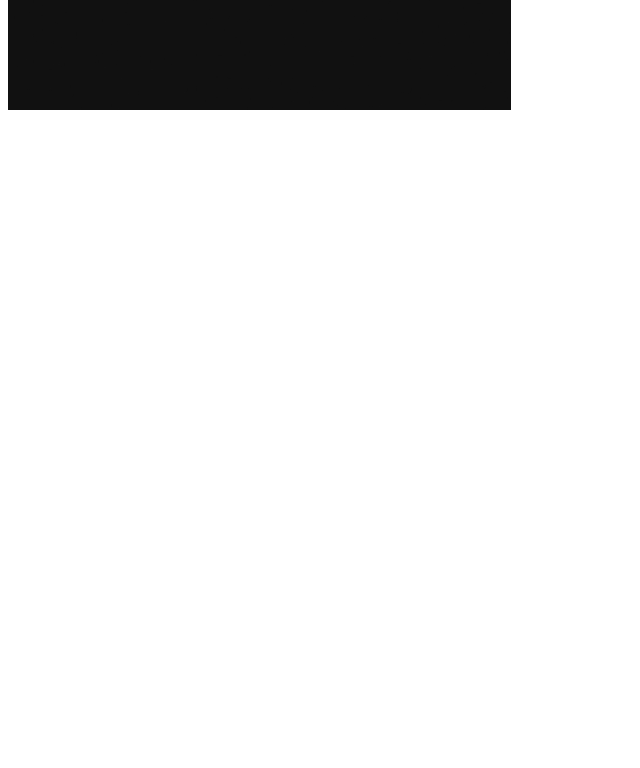
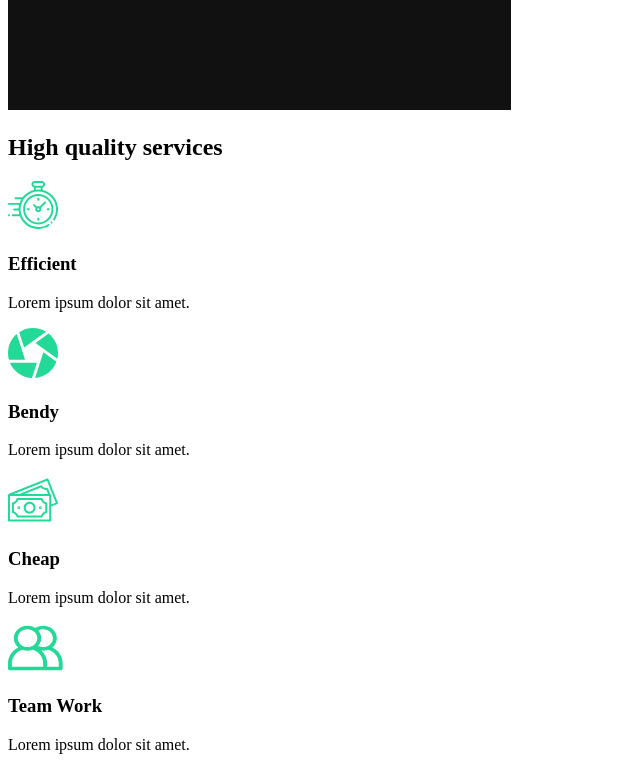
Before and after one commit to seabass617/capture-site, a React (Create React App) app: page / in a window 1280 px wide. Shown: the part 860-1628 px from the top of the page, without its empty margins (0-640 px from the left). Before the commit the page ends 982 px from the top, so only its background shows below. Built offline with nearby package versions, Linux system fonts and the light colour scheme.

Commit message:
Added Services Section

```diff
--- /dev/null
+++ b/src/components/ServicesSection.js
@@ -0,0 +1,53 @@
+import React from "react";
+import clock from "../img/clock.svg";
+import diaphragm from "../img/diaphragm.svg";
+import money from "../img/money.svg";
+import teamwork from "../img/teamwork.svg";
+import home2 from "../img/home2.png";
+
+const ServicesSection = () => {
+  return (
+    <div className="services">
+      <div className="description">
+        <h2>
+          High <span>quality</span> services
+        </h2>
+        <div className="cards">
+          <div className="card">
+            <div className="icon">
+              <img src={clock} alt="" />
+              <h3>Efficient</h3>
+            </div>
+            <p>Lorem ipsum dolor sit amet.</p>
+          </div>
+          <div className="card">
+            <div className="icon">
+              <img src={diaphragm} alt="" />
+              <h3>Bendy</h3>
+            </div>
+            <p>Lorem ipsum dolor sit amet.</p>
+          </div>
+          <div className="card">
+            <div className="icon">
+              <img src={money} alt="" />
+              <h3>Cheap</h3>
+            </div>
+            <p>Lorem ipsum dolor sit amet.</p>
+          </div>
+          <div className="card">
+            <div className="icon">
+              <img src={teamwork} alt="" />
+              <h3>Team Work</h3>
+            </div>
+            <p>Lorem ipsum dolor sit amet.</p>
+          </div>
+        </div>
+      </div>
+      <div className="image">
+        <img src={home2} alt="" />
+      </div>
+    </div>
+  );
+};
+
+export default ServicesSection;
--- a/src/pages/AboutUs.js
+++ b/src/pages/AboutUs.js
@@ -1,8 +1,13 @@
 import React from "react";
 import AboutSection from "../components/AboutSection";
-
+import ServicesSection from "../components/ServicesSection";
 const AboutUs = () => {
-  return <AboutSection />;
+  return (
+    <>
+      <AboutSection />
+      <ServicesSection />
+    </>
+  );
 };
 
 export default AboutUs;
```
